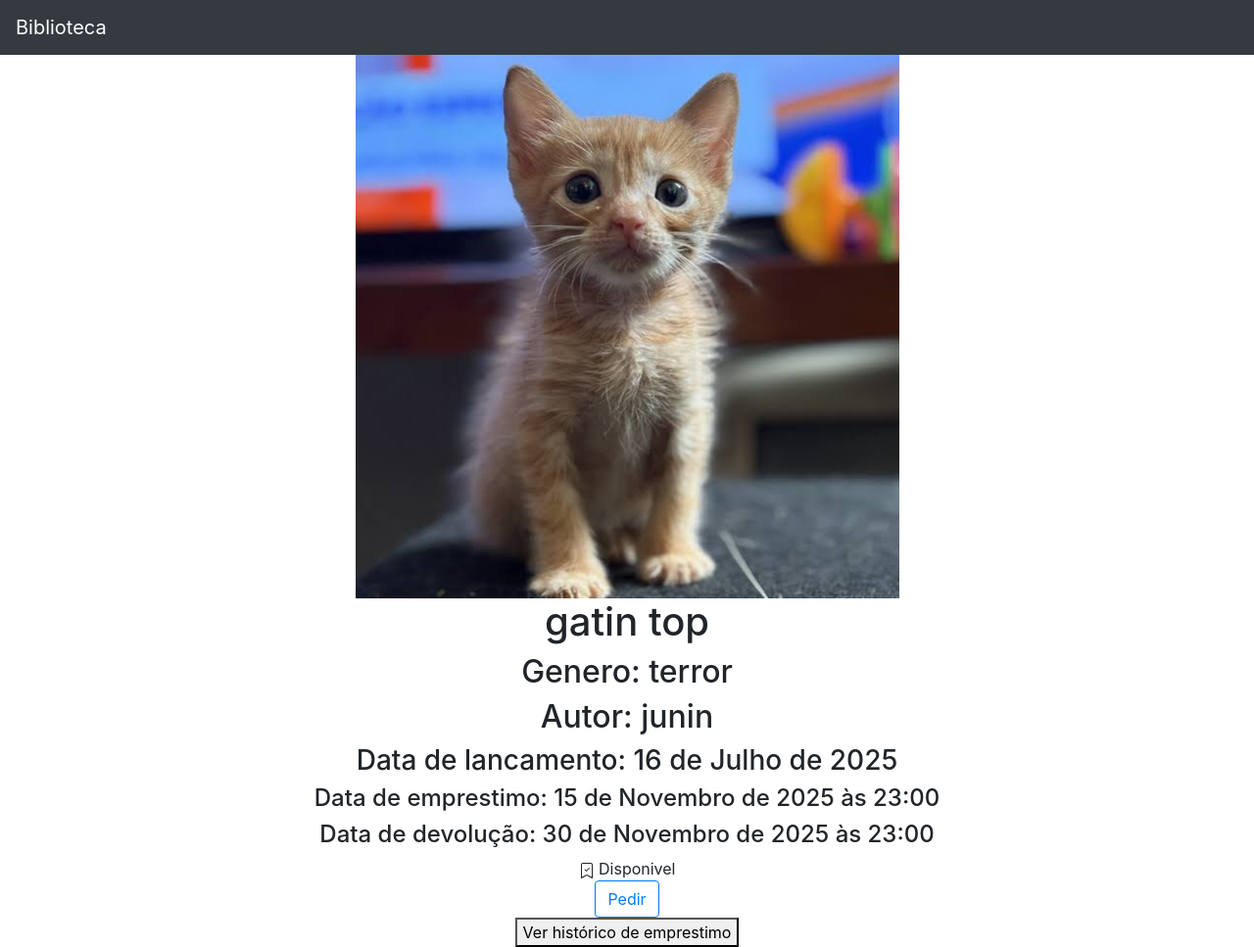
After one commit to JKauacastro/Biblioteca-em-django-python, a Django app: template Trabalho desenvolvimento rapido em python/livro/templates/ver_livro.html in a window 1280 px wide. The commit adds this page. Shown: the whole page at 98% size. Run offline with Django 5.2, Linux system fonts and the light colour scheme; the template is opened without the code that fills it: values that come from a table or form of the project are taken from there, others are empty; data comes from the database, SQL or seed files in the repository.

Commit message:
Cadastro e login pronto e biblioteca em bootstrap

```diff
--- a/Trabalho desenvolvimento rapido em python/biblioteca/settings.py
+++ b/Trabalho desenvolvimento rapido em python/biblioteca/settings.py
@@ -117,7 +117,10 @@ USE_TZ = True
 # Static files (CSS, JavaScript, Images)
 # https://docs.djangoproject.com/en/5.2/howto/static-files/
 
-STATIC_URL = 'static/'
+STATIC_URL = '/static/'
+
+MEDIA_ROOT = os.path.join(BASE_DIR, 'media')
+MEDIA_URL = '/media/'
 
 # Default primary key field type
 # https://docs.djangoproject.com/en/5.2/ref/settings/#default-auto-field
--- a/Trabalho desenvolvimento rapido em python/biblioteca/urls.py
+++ b/Trabalho desenvolvimento rapido em python/biblioteca/urls.py
@@ -1,8 +1,12 @@
 from django.contrib import admin
 from django.urls import path, include
+from django.conf import settings
+from django.conf.urls.static import static
 
 urlpatterns = [
     path('admin/', admin.site.urls),
     path('livro/', include('livro.urls')),
-    path('auth/', include('usuarios.urls'))
+    path('auth/', include('usuarios.urls')),
 ]
+
+urlpatterns += static(settings.MEDIA_URL, document_root=settings.MEDIA_ROOT)
--- a/Trabalho desenvolvimento rapido em python/livro/models.py
+++ b/Trabalho desenvolvimento rapido em python/livro/models.py
@@ -1,5 +1,6 @@
 from django.db import models
 from datetime import date
+from usuarios.models import Usuario
 
 class Categoria(models.Model):
     nome = models.CharField(max_length = 30)
@@ -8,17 +9,21 @@ class Categoria(models.Model):
     def __str__(self) -> str:
         return self.nome
 
+#class Emprestimos(models.Model):
+
+
 class Livros(models.Model):
+    img = models.ImageField(upload_to='capa_livro', null=True, blank=True)
     nome = models.CharField(max_length = 100)
     autor = models.CharField(max_length = 30)
     co_autor = models.CharField(max_length = 30, blank = True)
-    data_cadastro = models.DateField(default = date.today())
+    data_lancamento = models.DateField(blank = True, null = True)
     emprestado = models.BooleanField(default = False)
-    nome_emprestado = models.CharField(max_length = 30, blank = True, null = True)
+    usuario = models.ForeignKey(Usuario, on_delete=models.DO_NOTHING)
     data_emprestimo = models.DateTimeField(blank = True, null = True)
     data_devolucao = models.DateTimeField(blank = True, null = True)
-    tempo_duracao = models.DateField(blank = True, null = True)
     categoria = models.ForeignKey(Categoria, on_delete = models.DO_NOTHING)
+
 
     class Meta:
         verbose_name = 'Livro'
--- /dev/null
+++ b/Trabalho desenvolvimento rapido em python/livro/templates/ver_livro.html
@@ -0,0 +1,33 @@
+{% extends 'base.html' %}
+
+
+{% block 'conteudo' %}
+    <div style="text-align: center" class="container">
+        <img width = "50%" src="{{livro.img.url}}">
+        <h1>{{livro.nome}}</h1>
+        <h2>Genero: {{livro.categoria}}</h2>
+        <h2>Autor: {{livro.autor}}</h2>
+        <h3>Data de lancamento: {{livro.data_lancamento}}</h3>
+        <h4>Data de emprestimo: {{livro.data_emprestimo}}</h4>
+        <h4>Data de devolução: {{livro.data_devolucao}}</h4>
+        {% if livro.emprestado %}
+            <svg xmlns="http://www.w3.org/2000/svg" width="16" height="16" fill="currentColor" class="bi bi-bookmark-check-fill" viewBox="0 0 16 16">
+                <path fill-rule="evenodd" d="M2 15.5V2a2 2 0 0 1 2-2h8a2 2 0 0 1 2 2v13.5a.5.5 0 0 1-.74.439L8 13.069l-5.26 2.87A.5.5 0 0 1 2 15.5m8.854-9.646a.5.5 0 0 0-.708-.708L7.5 7.793 6.354 6.646a.5.5 0 1 0-.708.708l1.5 1.5a.5.5 0 0 0 .708 0z"/>
+            </svg>
+            Emprestado
+            <br>
+            <button type="button" class="btn btn-outline-success">Ja emprestado</button>
+        {% else %}
+            <svg xmlns="http://www.w3.org/2000/svg" width="16" height="16" fill="currentColor" class="bi bi-bookmark-check" viewBox="0 0 16 16">
+                <path fill-rule="evenodd" d="M10.854 5.146a.5.5 0 0 1 0 .708l-3 3a.5.5 0 0 1-.708 0l-1.5-1.5a.5.5 0 1 1 .708-.708L7.5 7.793l2.646-2.647a.5.5 0 0 1 .708 0"/>
+                <path d="M2 2a2 2 0 0 1 2-2h8a2 2 0 0 1 2 2v13.5a.5.5 0 0 1-.777.416L8 13.101l-5.223 2.815A.5.5 0 0 1 2 15.5zm2-1a1 1 0 0 0-1 1v12.566l4.723-2.482a.5.5 0 0 1 .554 0L13 14.566V2a1 1 0 0 0-1-1z"/>
+            </svg>
+            Disponivel
+            <br>
+            <button type="button" class="btn btn-outline-primary">Pedir</button>
+        {% endif %}
+        <br>
+        <button>Ver histórico de emprestimo</button>
+
+    </div>
+{% endblock %}
--- a/Trabalho desenvolvimento rapido em python/livro/urls.py
+++ b/Trabalho desenvolvimento rapido em python/livro/urls.py
@@ -2,5 +2,6 @@ from django.urls import path
 from . import views
 
 urlpatterns = [
-    path('home/', views.home, name = 'home')
+    path('home/', views.home, name = 'home'),
+    path('ver_livro/<int:id>', views.ver_livros, name = 'ver_livros')
 ]
--- a/Trabalho desenvolvimento rapido em python/templates/base.html
+++ b/Trabalho desenvolvimento rapido em python/templates/base.html
@@ -13,8 +13,8 @@
   </head>
   <body>
     <nav class="navbar navbar-dark bg-dark">
-        <a class="navbar-brand" href="#">Biblioteca</a>
-    </nav>
+        <a class="navbar-brand" href="{% url 'home' %}">Biblioteca</a>
+      </nav>
 
     {% block 'conteudo' %} {% endblock %}
 
```
Also changed, not shown: Trabalho desenvolvimento rapido em python/livro/templates/home.html (added, +39 -0 lines), Trabalho desenvolvimento rapido em python/livro/views.py (+14 -2 lines), Trabalho desenvolvimento rapido em python/usuarios/templates/cadastro.html (+7 -0 lines), Trabalho desenvolvimento rapido em python/db.sqlite3, Trabalho desenvolvimento rapido em python/livro/migrations/0011_alter_livros_data_cadastro.py (added), Trabalho desenvolvimento rapido em python/livro/migrations/0012_livros_usuario.py (added), Trabalho desenvolvimento rapido em python/livro/migrations/0013_remove_livros_tempo_duracao.py (added), Trabalho desenvolvimento rapido em python/livro/migrations/0014_remove_livros_nome_emprestado_livros_img.py (added), Trabalho desenvolvimento rapido em python/livro/migrations/0015_rename_data_cadastro_livros_data_lancamento.py (added), Trabalho desenvolvimento rapido em python/livro/migrations/0016_alter_livros_data_lancamento.py (added), Trabalho desenvolvimento rapido em python/media/capa_livro/gatin1.jpg (added).
